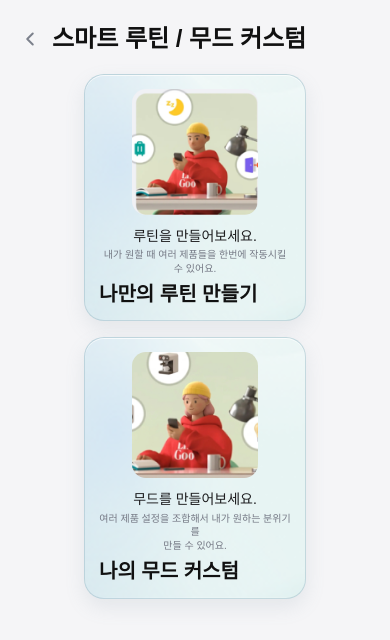
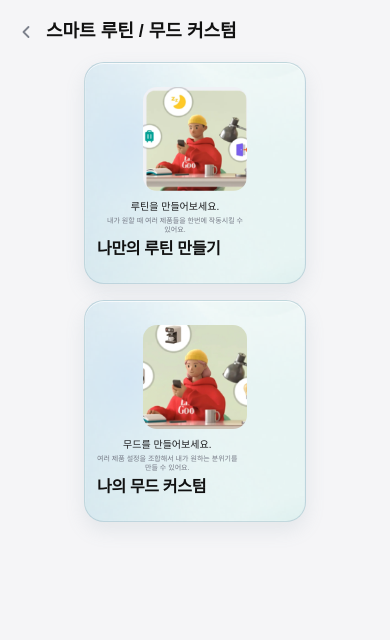
Before and after one commit to lgdx-finalpj/TheX_frontend, a React (Vite) app: page /smartroutine/create in a window 390 px wide. Shown: the top 640 px of the page. Built offline with nearby package versions, Linux system fonts and the light colour scheme; no server answers; a web font is replaced by a local one.

Commit message:
style: 스마트루틴 생성페이지 모바일 크기 맞추기

```diff
--- a/src/components/SmartRoutineHeader.css
+++ b/src/components/SmartRoutineHeader.css
@@ -46,3 +46,25 @@
   font-weight: 800;
   color: #111111;
 }
+
+@media (max-width: 430px) {
+  .smart-routine-header {
+    gap: 8px;
+    padding: 18px 12px 8px;
+  }
+
+  .icon-button {
+    width: 28px;
+    height: 28px;
+  }
+
+  .icon-button svg {
+    width: 20px;
+    height: 20px;
+  }
+
+  .smart-routine-title {
+    font-size: 18px;
+    line-height: 1.2;
+  }
+}
--- a/src/pages/SmartRoutineCreatePage.css
+++ b/src/pages/SmartRoutineCreatePage.css
@@ -78,7 +78,7 @@
     width: min(100%, 222px);
     aspect-ratio: 1 / 1;
     border-radius: 20px;
-    padding: 14px;
+    padding: 12px;
     margin-inline: auto;
     display: flex;
     flex-direction: column;
@@ -86,27 +86,33 @@
   }
 
   .smart-routine-option-image {
-    width: 126px;
-    height: 126px;
+    width: 104px;
+    height: 104px;
     border-radius: 14px;
-    margin-bottom: 12px;
+    margin-bottom: 10px;
   }
 
   .smart-routine-card-copy {
-    margin-bottom: 8px;
+    margin-bottom: 6px;
   }
 
   .smart-routine-card-copy h2 {
-    font-size: 14px;
+    font-size: 10px;
     margin-bottom: 2px;
+    line-height: 1.25;
   }
 
   .smart-routine-card-copy p {
-    font-size: 10px;
-    line-height: 1.35;
+    max-width: 156px;
+    margin-inline: auto;
+    font-size: 7px;
+    line-height: 1.3;
+    word-break: keep-all;
   }
 
   .smart-routine-option-title {
-    font-size: 20px;
+    font-size: 16px;
+    line-height: 1.15;
+    letter-spacing: -0.02em;
   }
 }
```
